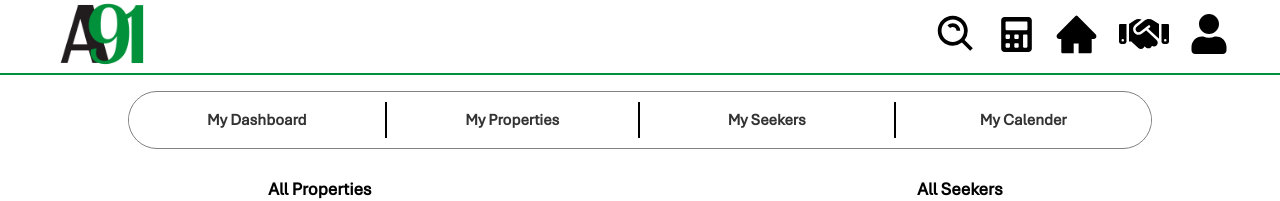
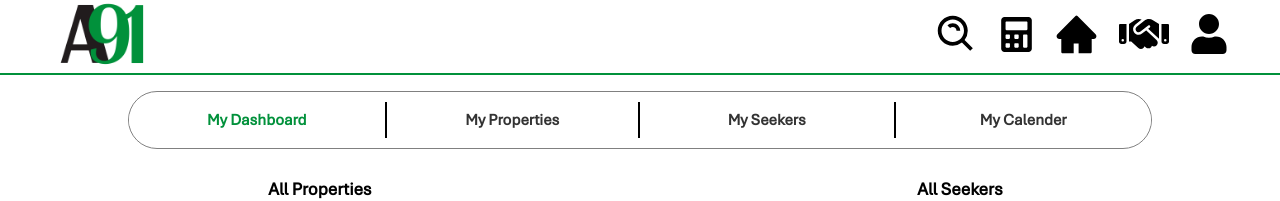
Before and after one commit to rakeshrauniyar12/A91, a React (Create React App) app in the folder a91/: page /dashboard in a window 1280 px wide. Shown: the top 201 px of the page. Built offline with nearby package versions, Linux system fonts and the light colour scheme.

Commit message:
dashboard page notification and task div added

```diff
--- a/a91/src/Component/Dashboard.js
+++ b/a91/src/Component/Dashboard.js
@@ -100,7 +100,7 @@ const ConcentricDonutChart = ({ title, data, colors, innerText }) => {
 };
 
 const Dashboard = () => {
-  const [selectedOption, setSelectedOption] = useState("Active Property");
+  const [selectedOption, setSelectedOption] = useState("My Dashboard");
 
   const handleOptionClick = (option) => {
     setSelectedOption(option);
```
